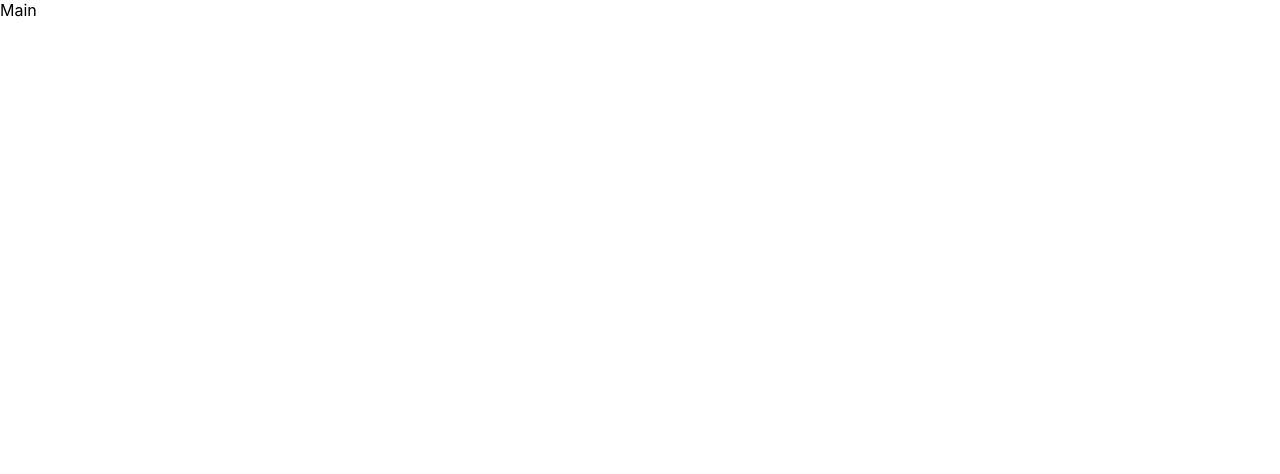
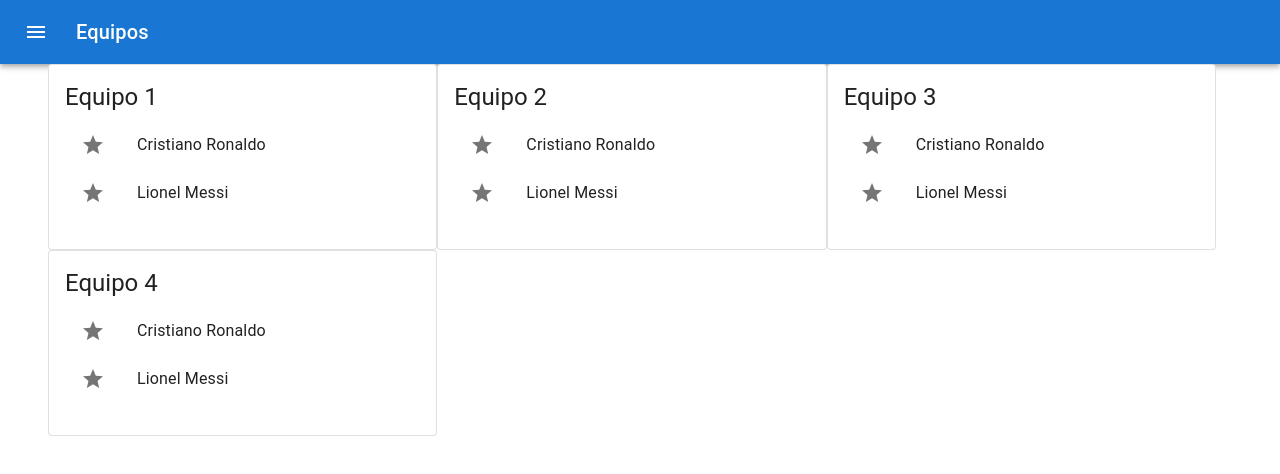
Before and after one commit to Hiidekii/ClassProyectHSH, a React (Create React App) app: page /main in a window 1280 px wide. Shown: the top 474 px of the page. Built offline with nearby package versions, Linux system fonts and the light colour scheme.

Commit message:
paginas hechas y drawer

```diff
--- a/src/presentation/login/LoginPage.jsx
+++ b/src/presentation/login/LoginPage.jsx
@@ -29,7 +29,11 @@
         if (listaFiltrada.length > 0) {
             //Hay por lo menos un usuario
             console.log("Login Correcto")
-            navigate("/main")
+            navigate("/main", {
+                state: {
+                    username: username
+                }
+            })
         } else {
             console.log("Login Incorrecto")
             setLoginIncorrecto(true)
--- a/src/presentation/main/MainPage.jsx
+++ b/src/presentation/main/MainPage.jsx
@@ -1,9 +1,150 @@
+import { Box, AppBar, Toolbar, IconButton, Typography, Drawer, List, ListItem, ListItemText, Button, MenuList, MenuItem, Divider, TextField, Select, InputLabel, ListItemIcon } from "@mui/material"
+import { CardContent, Grid } from "@mui/material"
+import { Container, Card } from "@mui/material"
+import MenuIcon from '@mui/icons-material/Menu';
+import { useState } from "react";
+import StarIcon from '@mui/icons-material/Star';
+
 const MainPage = () => {
-    return <>
-        <div>
-            Main
-        </div>
-    </>
+    const [drawerOpen, setDrawerOpen] = useState(false)
+
+    const onMenuIconClick = () => {
+        setDrawerOpen(true)
+    }
+
+    const onMenuCLose = () => {
+        setDrawerOpen(false)
+    }
+
+    return <Box>
+        <AppBar position="static">
+            <Toolbar>
+                <IconButton
+                    size="large"
+                    edge="start"
+                    color="inherit"
+                    aria-label="menu"
+                    sx={{ mr: 2 }}
+                    onClick={onMenuIconClick}
+                >
+                    <MenuIcon />
+                </IconButton>
+                <Typography variant="h6" component="div" sx={{ flexGrow: 1 }}>
+                    Equipos
+                </Typography>
+
+            </Toolbar>
+        </AppBar>
+        <Drawer variant="temporary"
+            anchor="left"
+            onClose={onMenuCLose}
+            open={drawerOpen}>
+            <List>
+                <ListItem>
+                    <ListItemText primary={"Menu 1"} />
+                </ListItem>
+                <ListItem>
+                    <ListItemText primary={"Menu 1"} />
+                </ListItem>
+            </List>
+        </Drawer>
+        <Container sx={{ mt: 2 }}>
+            <Grid container spacing={2}>
+                <Grid xs={4}>
+                    <Card variant="outlined">
+                        <CardContent>
+                            <Typography variant="h5" component="div">
+                                Equipo 1
+                            </Typography>
+                            <List>
+                                <ListItem>
+                                    <ListItemIcon>
+                                        <StarIcon />
+                                    </ListItemIcon>
+                                    <ListItemText primary={"Cristiano Ronaldo"} />
+                                </ListItem>
+                                <ListItem>
+                                    <ListItemIcon>
+                                        <StarIcon />
+                                    </ListItemIcon>
+                                    <ListItemText primary={"Lionel Messi"} />
+                                </ListItem>
+                            </List>
+                        </CardContent>
+                    </Card>
+                </Grid>
+                <Grid xs={4}>
+                    <Card variant="outlined">
+                        <CardContent>
+                            <Typography variant="h5" component="div">
+                                Equipo 2
+                            </Typography>
+                            <List>
+                                <ListItem>
+                                    <ListItemIcon>
+                                        <StarIcon />
+                                    </ListItemIcon>
+                                    <ListItemText primary={"Cristiano Ronaldo"} />
+                                </ListItem>
+                                <ListItem>
+                                    <ListItemIcon>
+                                        <StarIcon />
+                                    </ListItemIcon>
+                                    <ListItemText primary={"Lionel Messi"} />
+                                </ListItem>
+                            </List>
+                        </CardContent>
+                    </Card>
+                </Grid>
+                <Grid xs={4}>
+                    <Card variant="outlined">
+                        <CardContent>
+                            <Typography variant="h5" component="div">
+                                Equipo 3
+                            </Typography>
+                            <List>
+                                <ListItem>
+                                    <ListItemIcon>
+                                        <StarIcon />
+                                    </ListItemIcon>
+                                    <ListItemText primary={"Cristiano Ronaldo"} />
+                                </ListItem>
+                                <ListItem>
+                                    <ListItemIcon>
+                                        <StarIcon />
+                                    </ListItemIcon>
+                                    <ListItemText primary={"Lionel Messi"} />
+                                </ListItem>
+                            </List>
+                        </CardContent>
+                    </Card>
+                </Grid>
+                <Grid xs={4}>
+                    <Card variant="outlined">
+                        <CardContent>
+                            <Typography variant="h5" component="div">
+                                Equipo 4
+                            </Typography>
+                            <List>
+                                <ListItem>
+                                    <ListItemIcon>
+                                        <StarIcon />
+                                    </ListItemIcon>
+                                    <ListItemText primary={"Cristiano Ronaldo"} />
+                                </ListItem>
+                                <ListItem>
+                                    <ListItemIcon>
+                                        <StarIcon />
+                                    </ListItemIcon>
+                                    <ListItemText primary={"Lionel Messi"} />
+                                </ListItem>
+                            </List>
+                        </CardContent>
+                    </Card>
+                </Grid>
+            </Grid>
+        </Container>
+    </Box>
 }
 
 export default MainPage
```
